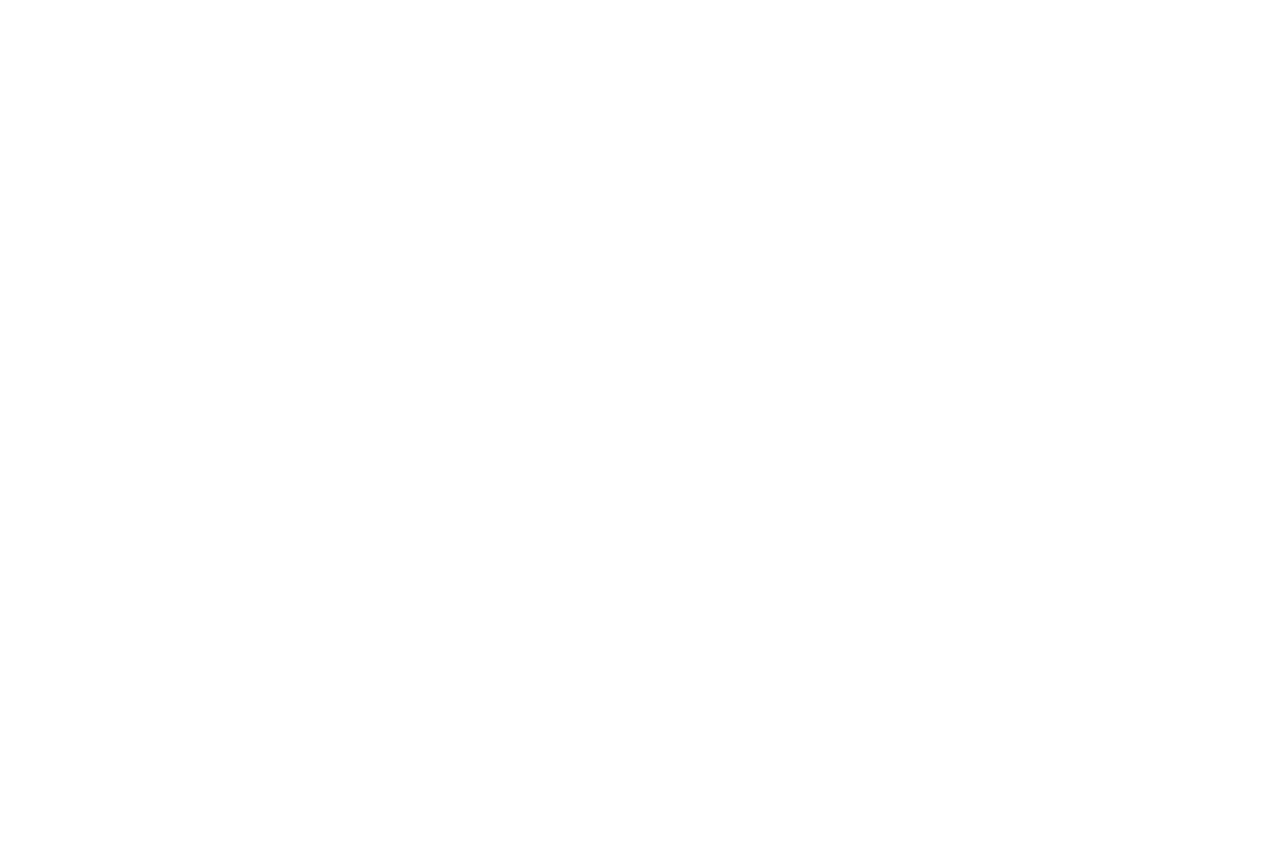
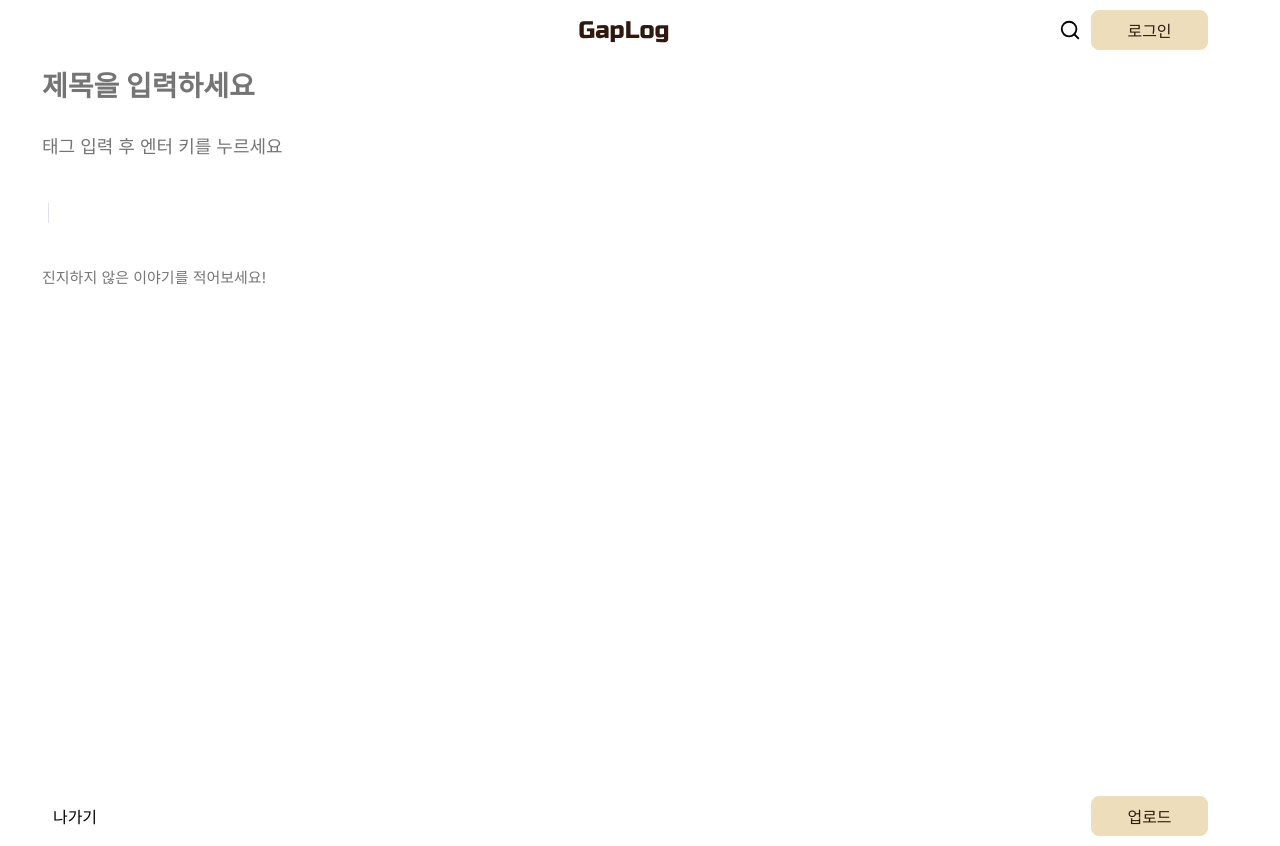
Before and after one commit to Wan-Du/GapLog-Client, a React (Create React App) app: page /write in a window 1280 px wide. Before the commit this address had no page. Before the commit the page ends 800 px from the top, so only its background shows below. Built offline with nearby package versions, Linux system fonts and the light colour scheme.

Commit message:
feat : 게시글 작성 페이지 퍼블리싱 (#6)
toolbar와 디테일 제외 모두 구현했습니다.

```diff
--- a/src/pages/ViewPostPage.jsx
+++ b/src/pages/ViewPostPage.jsx
@@ -4,6 +4,7 @@ import styled from 'styled-components';
 import { useParams } from 'react-router-dom';
 import background from '../background.png';
 import { FiHeart, FiMessageCircle, FiStar, FiMeh } from 'react-icons/fi';
+import TitleBar from '../components/bars/TitleBar';
 import CommentList from '../components/comment/CommentList';
 import CropOriginalIcon from '@mui/icons-material/CropOriginal';
 import IconButton from '@mui/material/IconButton';
@@ -14,7 +15,6 @@ const Container = styled.div`
   display: flex;
   flex-direction: column;
   margin: 0 auto;
-  padding-top: 50px;
 `;
 
 const ContentWrapper = styled.div`
@@ -178,6 +178,7 @@ function ViewPostPage() {
 
   return (
     <Container>
+      <TitleBar />
       <UserWrapper>
         <ProfileImg>
           <img src={post.username} alt="profile" />
--- a/src/pages/WritePostPage.jsx
+++ b/src/pages/WritePostPage.jsx
@@ -1 +1,173 @@
 //게시글 작성 page
+import React, { useEffect, useState } from 'react';
+import styled from 'styled-components';
+import TitleBar from '../components/bars/TitleBar';
+import Button from '../style/Button';
+const Container = styled.div`
+  width: calc(100% - 32px);
+  max-width: 1200px;
+  display: flex;
+  flex-direction: column;
+  margin: 0 auto;
+`;
+
+const TitleField = styled.input`
+  height: 50px;
+  width: 542px;
+  outline: none;
+  border: none;
+  background-color: none;
+  font-family: 'Inter', sans-serif;
+  font-size: 28px;
+  font-weight: bold;
+`;
+
+const TagField = styled.input`
+  height: 30px;
+  width: 542px;
+  margin: 18px 0;
+  outline: none;
+  border: none;
+  background-color: none;
+  font-family: 'Inter', sans-serif;
+  font-size: 18px;
+`;
+
+const Tag = styled.span`
+  display: inline-block;
+  padding: 5px 10px;
+  margin: 5px;
+  background-color: #eeddbb;
+  color: black;
+  border-radius: 100px;
+  font-family: 'Inter', sans-serif;
+  font-size: 13px;
+  font-weight: bold;
+`;
+
+const ToolBar = styled.div`
+  height: 30px;
+  width: 542px;
+  margin: 18px 0;
+  display: flex;
+  align-items: center;
+`;
+
+const ToolLine = styled.div`
+  width: 1px;
+  height: 1.25rem;
+  margin-left: 0.5rem;
+  margin-right: 0.5rem;
+  background: #dee2e6;
+`;
+
+const MainField = styled.textarea`
+  height: 500px;
+  width: 100%;
+  margin: 18px 0;
+  outline: none;
+  border: none;
+  background-color: none;
+  font-family: 'Inter', sans-serif;
+  font-size: 15px;
+  resize: none; // 크기 조절 비활성화
+`;
+
+const BottomBar = styled.div`
+  width: calc(100% - 32px);
+  max-width: 1200px;
+  height: 40px;
+  margin: 10px 0px;
+  display: flex;
+  justify-content: space-between;
+  align-items: center;
+  position: relative;
+  z-index: 1000;
+`;
+
+const ButtonWrapper = styled.div`
+  display: flex;
+  align-items: center;
+  gap: 10px;
+  position: absolute;
+  right: 0;
+  cursor: pointer;
+`;
+
+const BackButton = styled.button`
+  width: 70px;
+  border: none;
+  background: none;
+  font-size: 16px;
+  font-family: 'Inter', sans-serif;
+  font-weight: 500;
+`;
+
+const UploadButton = styled(Button)`
+  margin-left: 0 auto;
+  cursor: pointer;
+`;
+
+function WritePostPage() {
+  const [title, setTitle] = useState('');
+  const [tags, setTags] = useState([]);
+  const [tagInput, setTagInput] = useState('');
+  const [main, setMain] = useState('');
+
+  const handleTitleChange = (e) => {
+    setTitle(e.target.value);
+  };
+
+  const handleTagChange = (e) => {
+    setTagInput(e.target.value);
+  };
+
+  const handleKeyDown = (e) => {
+    if (e.key === 'Enter' && tagInput.trim() !== '') {
+      setTags((prevTags) => [...prevTags, tagInput.trim()]);
+      setTagInput('');
+    }
+  };
+
+  const handleMainChange = (e) => {
+    setMain(e.target.value);
+  };
+
+  return (
+    <Container>
+      <TitleBar />
+      <TitleField
+        type="text"
+        onChange={handleTitleChange}
+        value={title}
+        placeholder="제목을 입력하세요"
+      />
+      <TagField
+        type="text"
+        value={tagInput}
+        onChange={handleTagChange}
+        onKeyDown={handleKeyDown}
+        placeholder="태그 입력 후 엔터 키를 누르세요"
+      />
+      <div>
+        {tags.map((tag, index) => (
+          <Tag key={index}>{tag}</Tag>
+        ))}
+      </div>
+      <ToolBar>
+        <ToolLine />
+      </ToolBar>
+      <MainField
+        onChange={handleMainChange}
+        value={main}
+        placeholder="진지하지 않은 이야기를 적어보세요!"
+      />
+      <BottomBar>
+        <BackButton>나가기</BackButton>
+        <UploadButton title="업로드" />
+      </BottomBar>
+    </Container>
+  );
+}
+
+export default WritePostPage;
--- a/src/routes/Router.jsx
+++ b/src/routes/Router.jsx
@@ -3,6 +3,7 @@ import { BrowserRouter, Route, Routes } from 'react-router-dom';
 import MainPage from '../pages/MainPage';
 import MyPage from '../pages/MyPage';
 import ViewPostPage from '../pages/ViewPostPage';
+import WritePostPage from '../pages/WritePostPage';
 
 function Router() {
   return (
@@ -14,6 +15,7 @@ function Router() {
         <Route path="/following" element={<MainPage title="팔로잉" />} />
         <Route path="/popular" element={<MainPage title="인기글" />} />
         <Route path="/posts/:postId" element={<ViewPostPage />} />
+        <Route path="/write" element={<WritePostPage />} />
       </Routes>
     </BrowserRouter>
   );
```
